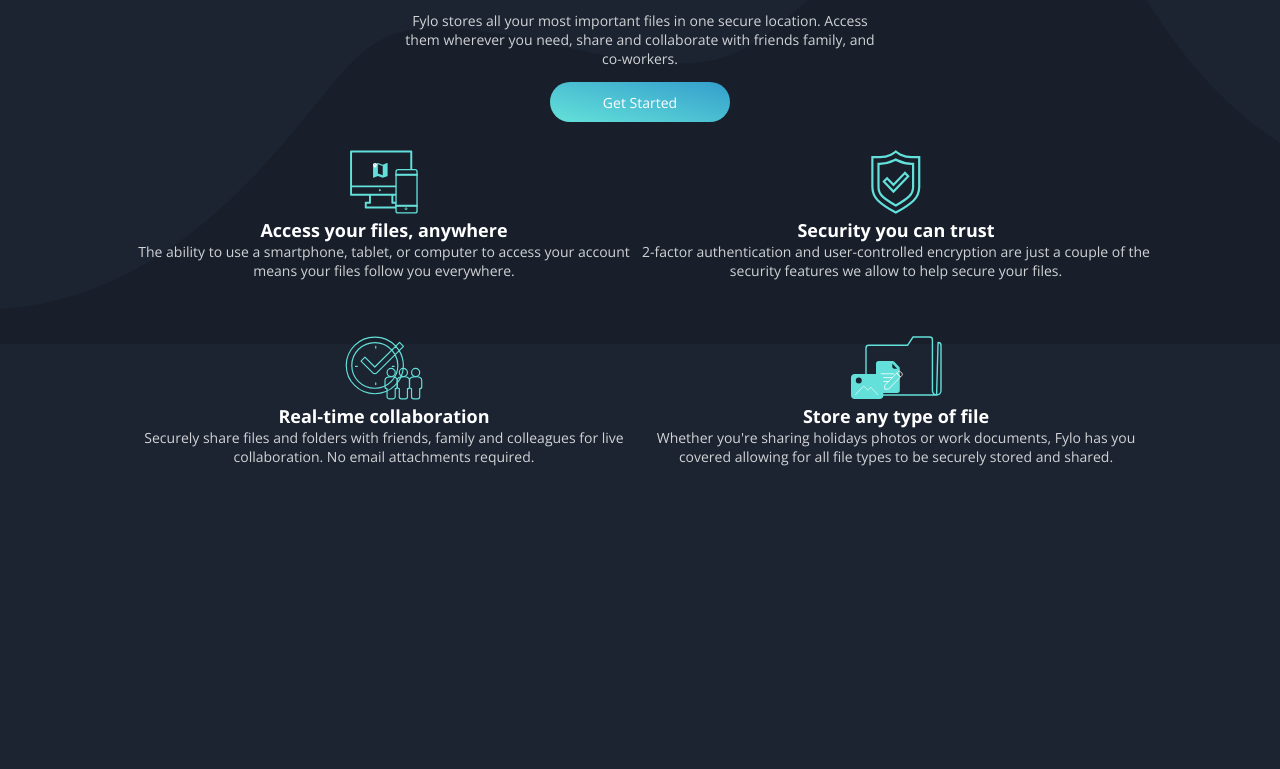
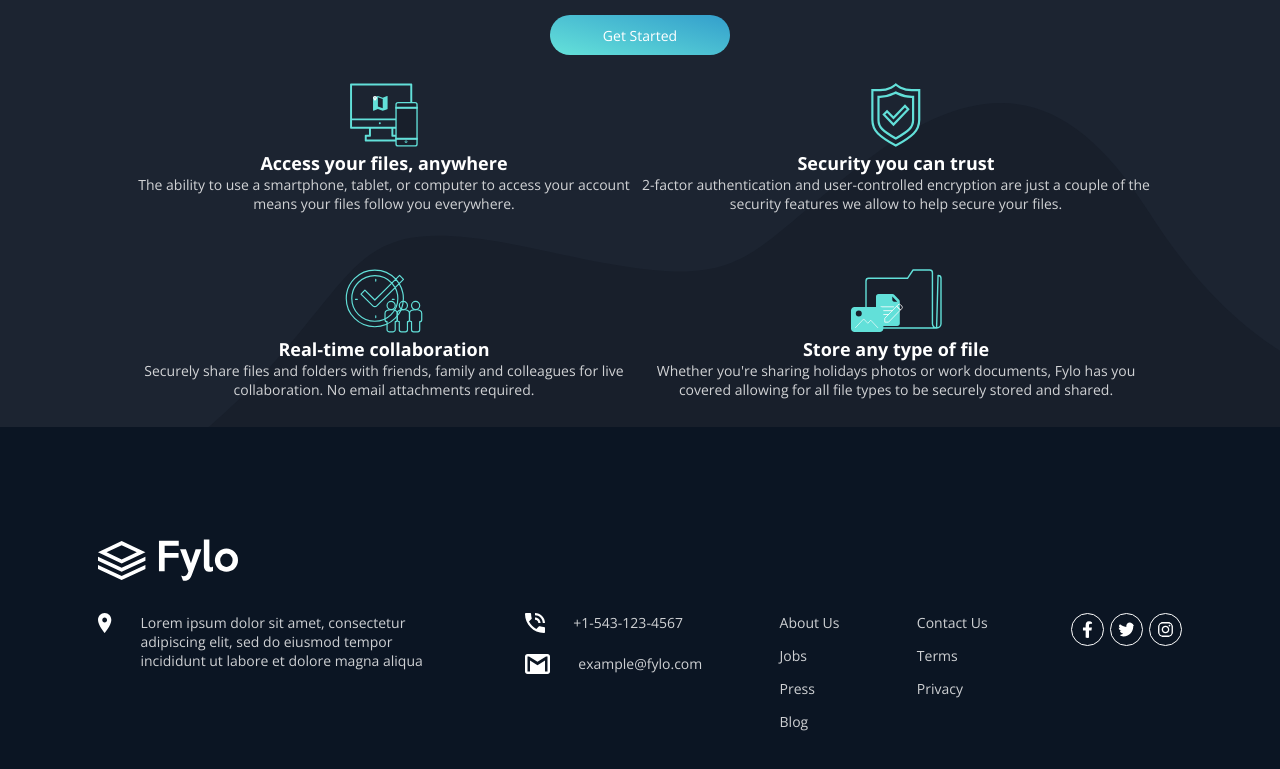
Before and after one commit to chalobonDen/fylo-dark-theme-landing-page-master, a React (Create React App) app: page / in a window 1280 px wide. Shown: the part 725-1494 px from the top of the page. Before the commit the page ends 1275 px from the top, so only its background shows below. Built offline with nearby package versions, Linux system fonts and the light colour scheme.

Commit message:
footer component

```diff
--- a/src/App.css
+++ b/src/App.css
@@ -13,7 +13,10 @@
   background-repeat: no-repeat;
   background-position: 0 75%;
   color: #fff;
-  margin: 4rem;
+  /* margin: 4rem; */
+}
+.logo {
+  width: 140px;
 }
 a {
   color: #fff;
@@ -57,6 +60,7 @@
   display: flex;
   flex-wrap: wrap;
   justify-content: center;
+  /* background: hsl(218, 28%, 13%); */
 }
 .content > div {
   width: 40vw;
@@ -72,6 +76,41 @@
 h2 {
   font-size: 18px;
 }
+footer {
+  background: hsl(216, 53%, 9%);
+  height: 400px;
+  padding: 8rem 7rem;
+}
+section img {
+  height: 20px;
+  margin-right: 2rem;
+}
+section {
+  display: flex;
+  justify-content: space-between;
+  margin-top: 2rem;
+}
+.location {
+  width: 350px;
+  display: flex;
+}
+.contact div {
+  display: flex;
+  flex-direction: row;
+  margin-bottom: 1.5rem;
+}
+.social > svg {
+  width: 33px;
+  height: 33px;
+  padding: 7px;
+  border-radius: 50px;
+  border: 1px solid #fff;
+  margin-left: 6px;
+}
+.aboutus > p,
+.contactus > p {
+  margin-bottom: 1rem;
+}
 
 @media screen and (min-width: 1440px) {
   .content > div {
--- a/src/App.js
+++ b/src/App.js
@@ -1,5 +1,6 @@
 import './App.css';
 import Content from './components/Content';
+import Footer from './components/Footer';
 import Header from './components/Header';
 
 function App() {
@@ -7,6 +8,8 @@
     <>
       <Header />
       <Content />
+
+      <Footer />
     </>
   );
 }
--- /dev/null
+++ b/src/components/Footer.js
@@ -0,0 +1,68 @@
+import React from 'react';
+import logo from '../images/logo.svg';
+import location from '../images/icon-location.svg';
+import phone from '../images/icon-phone.svg';
+import email from '../images/icon-email.svg';
+
+const Footer = () => {
+  return (
+    <footer>
+      <img src={logo} alt="logo" className="logo" />
+      <section>
+        <div className="location">
+          <img src={location} alt="" />
+          <p>
+            Lorem ipsum dolor sit amet, consectetur adipiscing elit, sed do
+            eiusmod tempor incididunt ut labore et dolore magna aliqua
+          </p>
+        </div>
+        <div className="contact">
+          <div>
+            <img src={phone} alt="" />
+            <p>+1-543-123-4567</p>
+          </div>
+          <div>
+            <img src={email} alt="" />
+            <p>example@fylo.com</p>
+          </div>
+        </div>
+        <div className="aboutus">
+          <p>About Us</p>
+          <p>Jobs</p>
+          <p>Press</p>
+          <p>Blog</p>
+        </div>
+        <div className="contactus">
+          <p>Contact Us</p>
+          <p>Terms</p>
+          <p>Privacy</p>
+        </div>
+        <div className="social">
+          <svg
+            fill="#fff"
+            xmlns="http://www.w3.org/2000/svg"
+            viewBox="0 0 320 512"
+          >
+            <path d="M279.14 288l14.22-92.66h-88.91v-60.13c0-25.35 12.42-50.06 52.24-50.06h40.42V6.26S260.43 0 225.36 0c-73.22 0-121.08 44.38-121.08 124.72v70.62H22.89V288h81.39v224h100.17V288z" />
+          </svg>
+          <svg
+            fill="#fff"
+            xmlns="http://www.w3.org/2000/svg"
+            viewBox="0 0 512 512"
+          >
+            <path d="M459.37 151.716c.325 4.548.325 9.097.325 13.645 0 138.72-105.583 298.558-298.558 298.558-59.452 0-114.68-17.219-161.137-47.106 8.447.974 16.568 1.299 25.34 1.299 49.055 0 94.213-16.568 130.274-44.832-46.132-.975-84.792-31.188-98.112-72.772 6.498.974 12.995 1.624 19.818 1.624 9.421 0 18.843-1.3 27.614-3.573-48.081-9.747-84.143-51.98-84.143-102.985v-1.299c13.969 7.797 30.214 12.67 47.431 13.319-28.264-18.843-46.781-51.005-46.781-87.391 0-19.492 5.197-37.36 14.294-52.954 51.655 63.675 129.3 105.258 216.365 109.807-1.624-7.797-2.599-15.918-2.599-24.04 0-57.828 46.782-104.934 104.934-104.934 30.213 0 57.502 12.67 76.67 33.137 23.715-4.548 46.456-13.32 66.599-25.34-7.798 24.366-24.366 44.833-46.132 57.827 21.117-2.273 41.584-8.122 60.426-16.243-14.292 20.791-32.161 39.308-52.628 54.253z" />
+          </svg>
+          <svg
+            fill="#fff"
+            xmlns="http://www.w3.org/2000/svg"
+            viewBox="0 0 448 512"
+          >
+            <path d="M224.1 141c-63.6 0-114.9 51.3-114.9 114.9s51.3 114.9 114.9 114.9S339 319.5 339 255.9 287.7 141 224.1 141zm0 189.6c-41.1 0-74.7-33.5-74.7-74.7s33.5-74.7 74.7-74.7 74.7 33.5 74.7 74.7-33.6 74.7-74.7 74.7zm146.4-194.3c0 14.9-12 26.8-26.8 26.8-14.9 0-26.8-12-26.8-26.8s12-26.8 26.8-26.8 26.8 12 26.8 26.8zm76.1 27.2c-1.7-35.9-9.9-67.7-36.2-93.9-26.2-26.2-58-34.4-93.9-36.2-37-2.1-147.9-2.1-184.9 0-35.8 1.7-67.6 9.9-93.9 36.1s-34.4 58-36.2 93.9c-2.1 37-2.1 147.9 0 184.9 1.7 35.9 9.9 67.7 36.2 93.9s58 34.4 93.9 36.2c37 2.1 147.9 2.1 184.9 0 35.9-1.7 67.7-9.9 93.9-36.2 26.2-26.2 34.4-58 36.2-93.9 2.1-37 2.1-147.8 0-184.8zM398.8 388c-7.8 19.6-22.9 34.7-42.6 42.6-29.5 11.7-99.5 9-132.1 9s-102.7 2.6-132.1-9c-19.6-7.8-34.7-22.9-42.6-42.6-11.7-29.5-9-99.5-9-132.1s-2.6-102.7 9-132.1c7.8-19.6 22.9-34.7 42.6-42.6 29.5-11.7 99.5-9 132.1-9s102.7-2.6 132.1 9c19.6 7.8 34.7 22.9 42.6 42.6 11.7 29.5 9 99.5 9 132.1s2.7 102.7-9 132.1z" />
+          </svg>
+        </div>
+      </section>
+    </footer>
+  );
+};
+
+export default Footer;
--- a/src/components/Header.js
+++ b/src/components/Header.js
@@ -5,7 +5,7 @@
   return (
     <header>
       <div className="menu">
-        <img src={logo} alt="" />
+        <img src={logo} alt="logo" className="logo" />
         <div>
           <a href="#features">Features</a>
           <a href="#team">Team</a>
```
